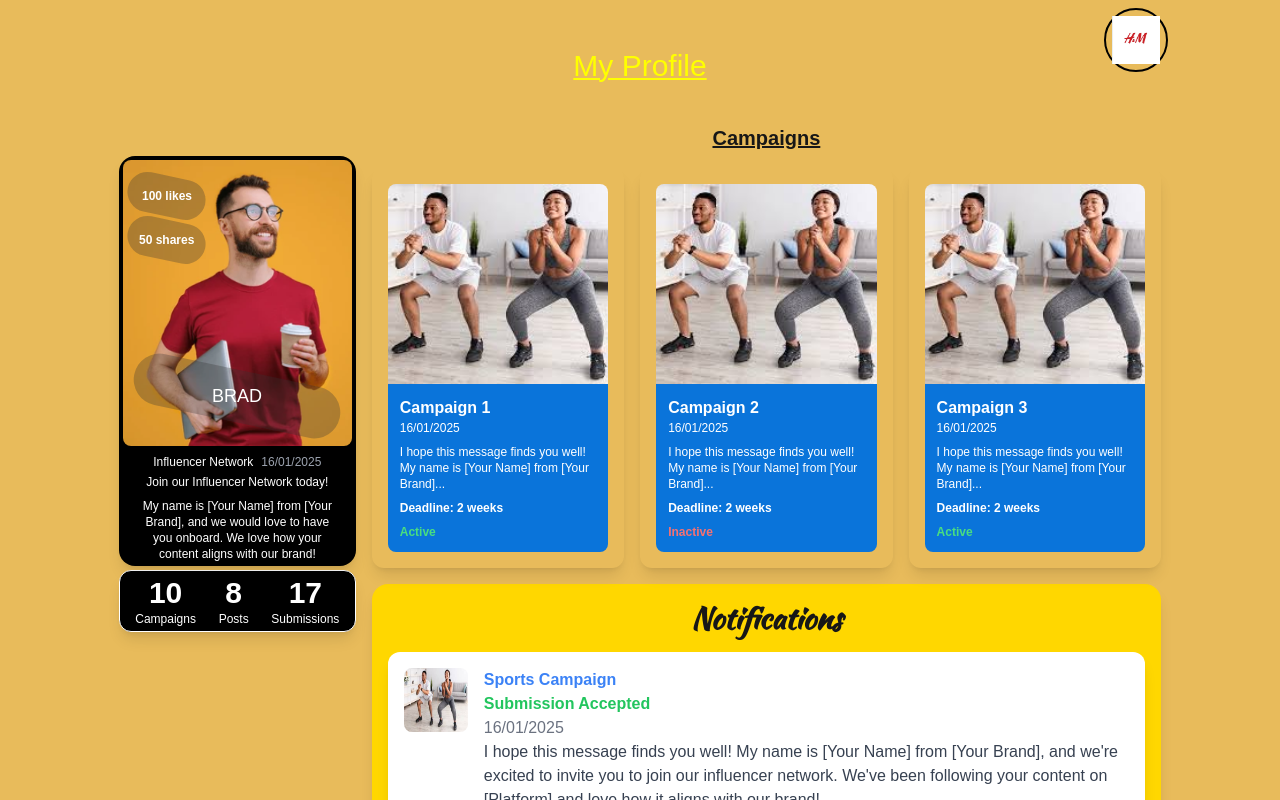
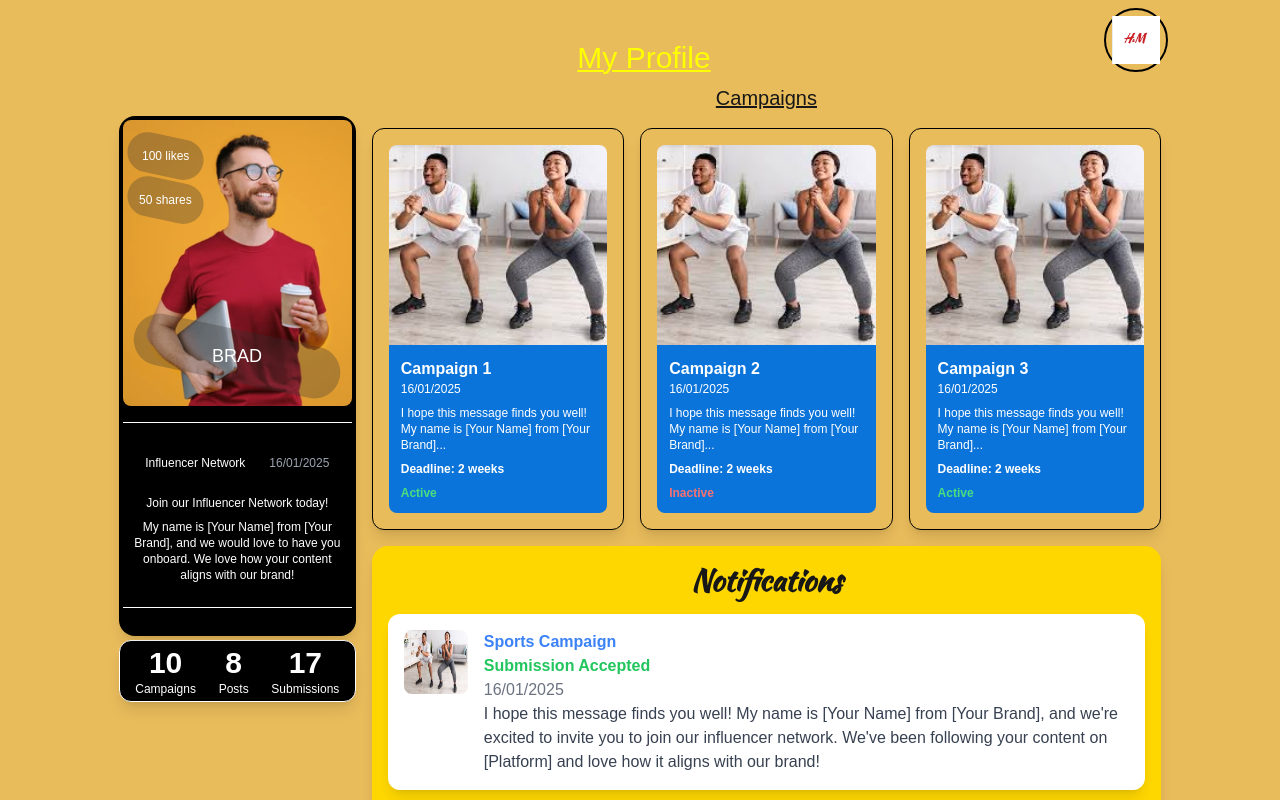
Before and after one commit to andrewindeche/brandinfluencerapp, a Next.js app in the folder frontend/: page /influencer in a window 1280 px wide. Shown: the top 800 px of the page. Built offline with nearby package versions, Linux system fonts and the light colour scheme; a web font is replaced by a local one.

Commit message:
update card style

```diff
--- a/frontend/src/pages/influencer.tsx
+++ b/frontend/src/pages/influencer.tsx
@@ -11,7 +11,7 @@ const InfluencerPage: React.FC = () => {
         <UserMenu />
       </div>
 
-      <h1 className="text-3xl text-[#FFFF00] underline text-center mb-8 pb-2 decoration-[underline] decoration-2 underline-offset-2">
+      <h1 className="text-3xl text-[#FFFF00] underline mb-1 pb-1 decoration-[underline] decoration-2 underline-offset-2 text-center ml-2 -mt-2">
         My Profile
       </h1>
 
@@ -32,29 +32,32 @@ const InfluencerPage: React.FC = () => {
                 </span>
               </div>
               <div className="absolute top-4 left-1 text-center z-10">
-                <div className="bg-[#333333] rotate-12 bg-opacity-30 text-white text-xs font-bold p-3 rounded-full">
+                <div className="bg-[#333333] rotate-12 bg-opacity-30 text-xs p-3 rounded-full">
                   <span className="inline-block transform -rotate-12 text-white">
                     100 likes
                   </span>
                 </div>
-                <div className="bg-[#333333] rotate-12 bg-opacity-30 text-white text-xs font-bold p-3 mt-1 rounded-full">
+                <div className="bg-[#333333] rotate-12 bg-opacity-30 text-xs p-3 mt-1 rounded-full">
                   <span className="inline-block transform -rotate-12 text-white">
                     50 shares
                   </span>
                 </div>
               </div>
             </div>
+            <div className="border-t border-b border-white py-6 px-1 mb-6 mt-4"> {/* Added margin-top and margin-bottom */}
               <div className="flex justify-center text-xs mt-2">
                 <p>Influencer Network</p>
-              <p className="text-gray-400 ml-2">16/01/2025</p>
+                <p className="text-gray-400 ml-6">16/01/2025</p>
               </div>
-            <p className="text-center text-xs mt-1 px-4">
-              <span className="block mb-2">
+              <p className="text-center text-xs mt-6 px-18 max-w-full">
+                <span className="block mb-2 mt-6 px-1">
                   Join our Influencer Network today!
                 </span>
                 My name is [Your Name] from [Your Brand], and we would love to
-              have you onboard. We love how your content aligns with our brand!
+                have you onboard. We love how your content aligns with our
+                brand!
               </p>
+            </div>
           </div>
           <div className="border border-white bg-black text-white rounded-xl shadow-lg w-full max-w-xl mx-auto mt-1 p-1 flex justify-around">
             <div className="text-center">
@@ -73,12 +76,12 @@ const InfluencerPage: React.FC = () => {
         </div>
 
         <div className="w-2/3 space-y-4">
-          <h4 className="text-xl font-bold text-center underline">Campaigns</h4>
+          <h4 className="text-xl text-center underline">Campaigns</h4>
           <div className="grid grid-cols-3 gap-4">
             {['Campaign 1', 'Campaign 2', 'Campaign 3'].map((title, index) => (
               <div
                 key={index}
-                className={`relative p-4 rounded-xl shadow-lg transform transition duration-300 ${
+                className={`relative p-4 rounded-xl shadow-lg transform transition duration-300 border border-black ${
                   activeCard === title
                     ? 'scale-105 ring-4 ring-blue-500'
                     : 'hover:scale-105 hover:ring-2 hover:ring-blue-300'
```
Lines whose indentation alone changed are shown as unchanged.
